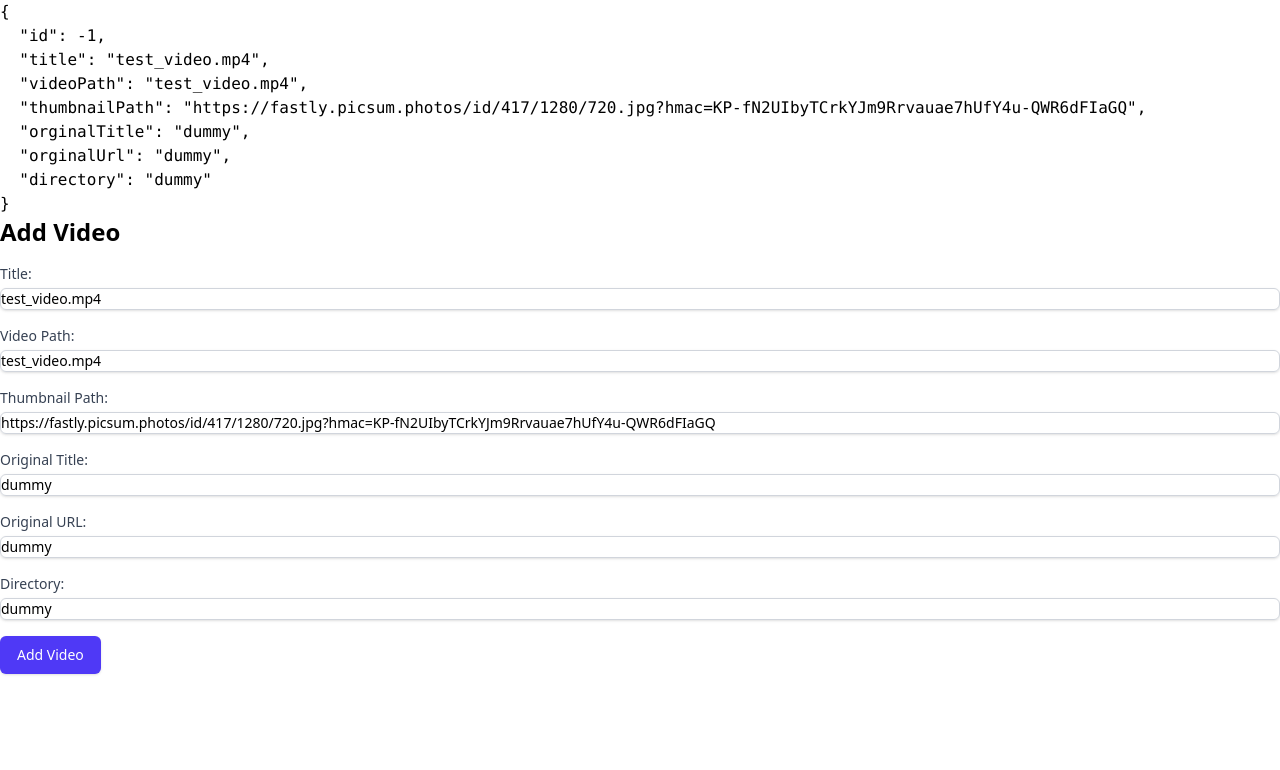
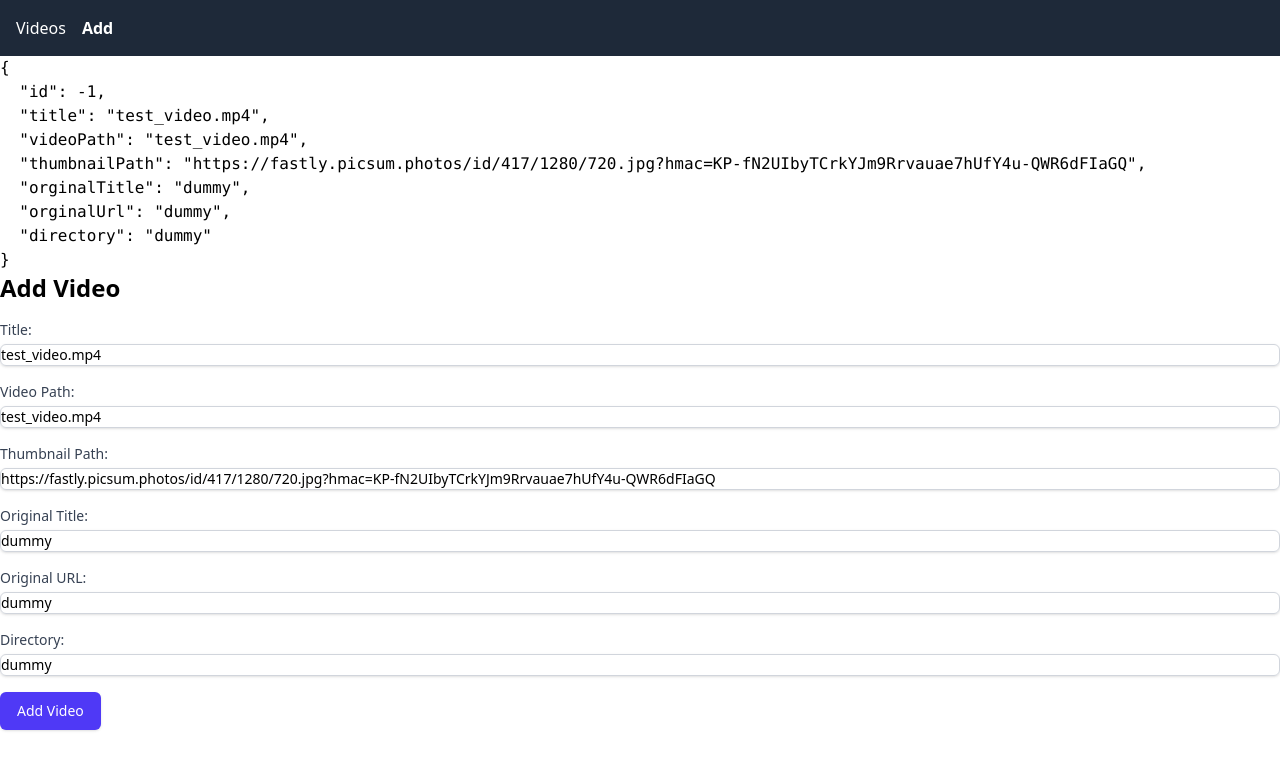
Before and after one commit to FelixBetz/VideoManager, a SvelteKit app: page /add in a window 1280 px wide. Shown: the top 770 px of the page. Built offline with nearby package versions, Linux system fonts and the light colour scheme.

Commit message:
higlight active menu item

```diff
--- a/src/routes/+layout.svelte
+++ b/src/routes/+layout.svelte
@@ -1,6 +1,29 @@
 <script lang="ts">
+	import { page } from '$app/stores';
 	import '../app.css';
 	let { children } = $props();
 </script>
 
+<nav class="bg-gray-800 p-4">
+	<ul class="flex space-x-4">
+		<li>
+			<a
+				href="/"
+				class="text-white no-underline hover:text-gray-400"
+				class:font-bold={$page.url.pathname === '/'}
+			>
+				Videos
+			</a>
+		</li>
+		<li>
+			<a
+				href="/add"
+				class="text-white no-underline hover:text-gray-400"
+				class:font-bold={$page.url.pathname === '/add'}
+			>
+				Add
+			</a>
+		</li>
+	</ul>
+</nav>
 {@render children()}
```
